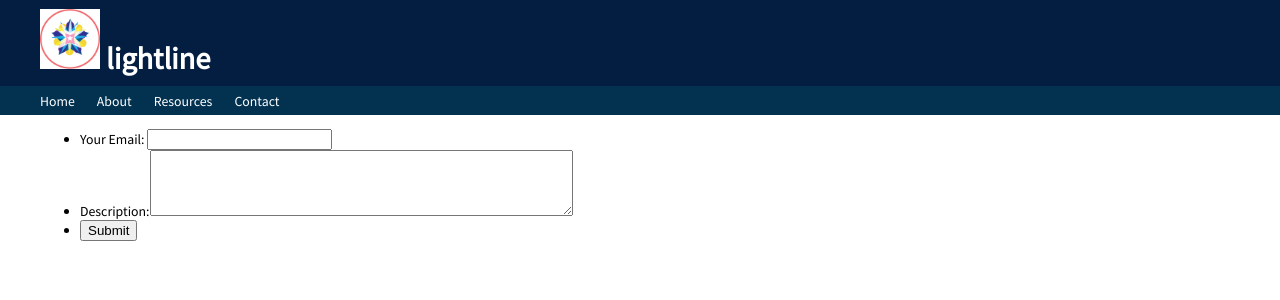
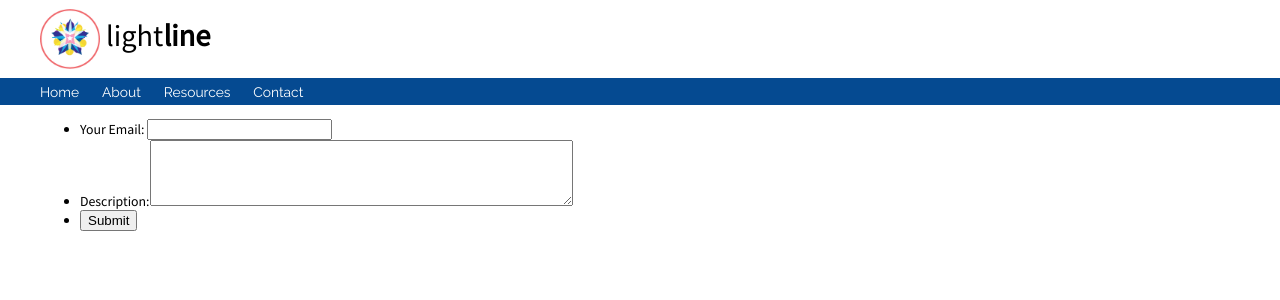
Before and after one commit to nanaze/legal, a Python web app: template templates/form.html in a window 1280 px wide. Shown: the top 300 px of the page. Run offline with Jinja, Linux system fonts and the light colour scheme; the template is opened without the code that fills it, so the values that code supplies are empty.

Commit message:
add fonts and modify colors

```diff
--- a/styles/style.css
+++ b/styles/style.css
@@ -1,8 +1,8 @@
 @import url('https://fonts.googleapis.com/css?family=Source+Sans+Pro');
+@import url('https://fonts.googleapis.com/css?family=Raleway');
 
 html,body {
     font-family: "Source Sans Pro", sans-serif;
-
     font-size: 13.8px;
     padding: 0;
     margin: 0;
@@ -15,9 +15,29 @@ html,body {
     margin-right: auto;
 }
 
+header {
+    font-family: "Raleway", sans-serif;
+}
+
 header a {
     text-decoration: none;
-    color: #fff;
+    color: #000;
+}
+
+img#logo {
+  vertical-align: middle;
+}
+
+.headertext #light {
+  font-weight: 100;
+}
+
+.headertext #line {
+  font-weight: 700;
+}
+
+.menu a {
+  color: #fff;
 }
 
 .menu ul {
@@ -33,13 +53,12 @@ header a {
 
 .header {
     padding: 0.3em 0;
-    background-color: #041E42;
     font-size: 220%;
 }
 
 .menu {
     padding: 0.4em 0;
-    background-color: #033250;
+    background-color: #054a91;
     color: #ddd;
     font-weight: 560;
 
--- a/templates/base.html
+++ b/templates/base.html
@@ -9,8 +9,8 @@
       <div class=centered>
 	<div class=headertext>
 	  <a href="/">
-	  <img src="/images/lightline_logo.png" width=60 height=60>
-	  <span>light</span><span>line</span>
+	  <img id=logo src="/images/lightline_logo.png" width=60 height=60>
+	  <span id=light>light</span><span id=line>line</span>
 	  </a>
 	</div>
       </div>
```
